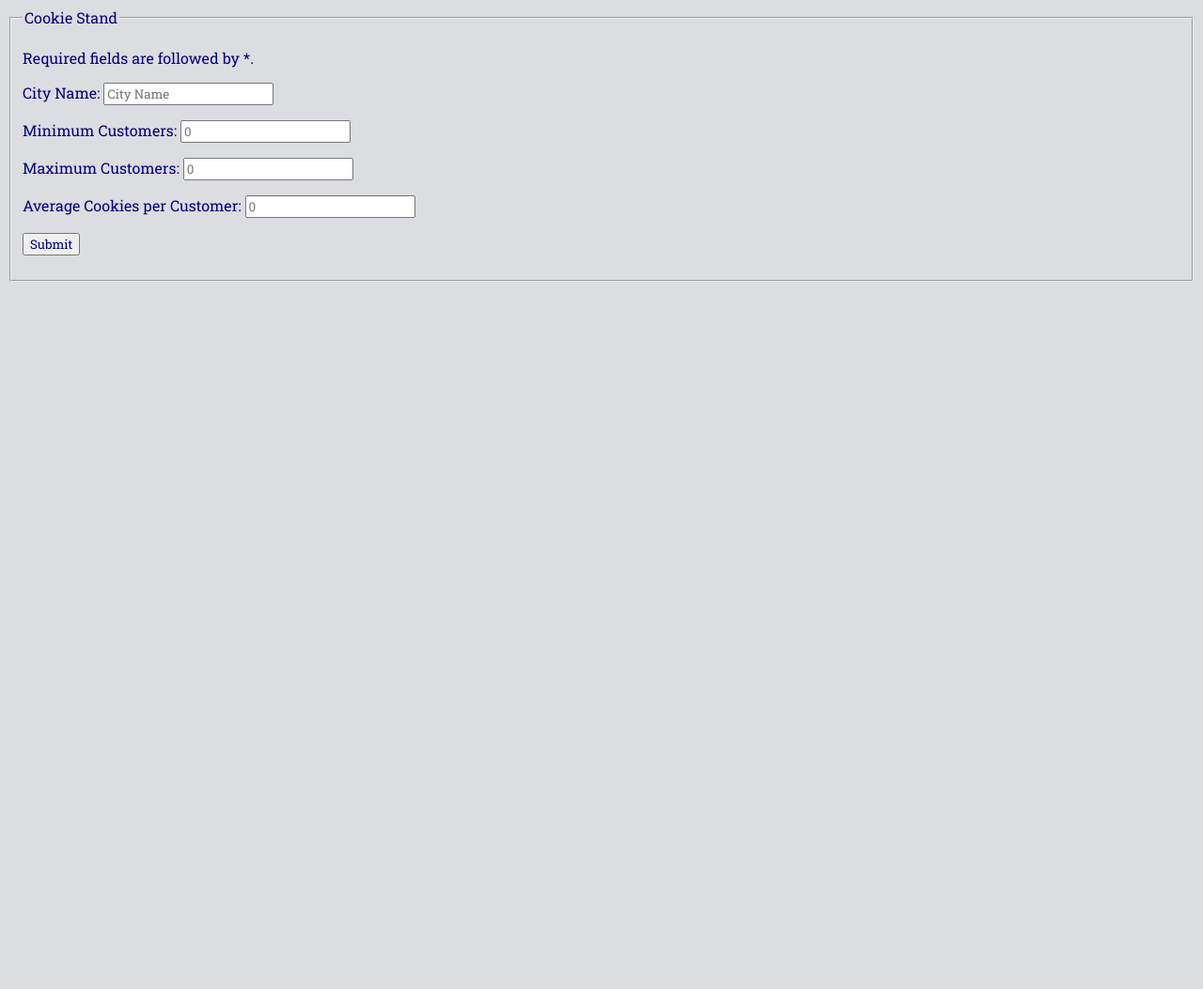
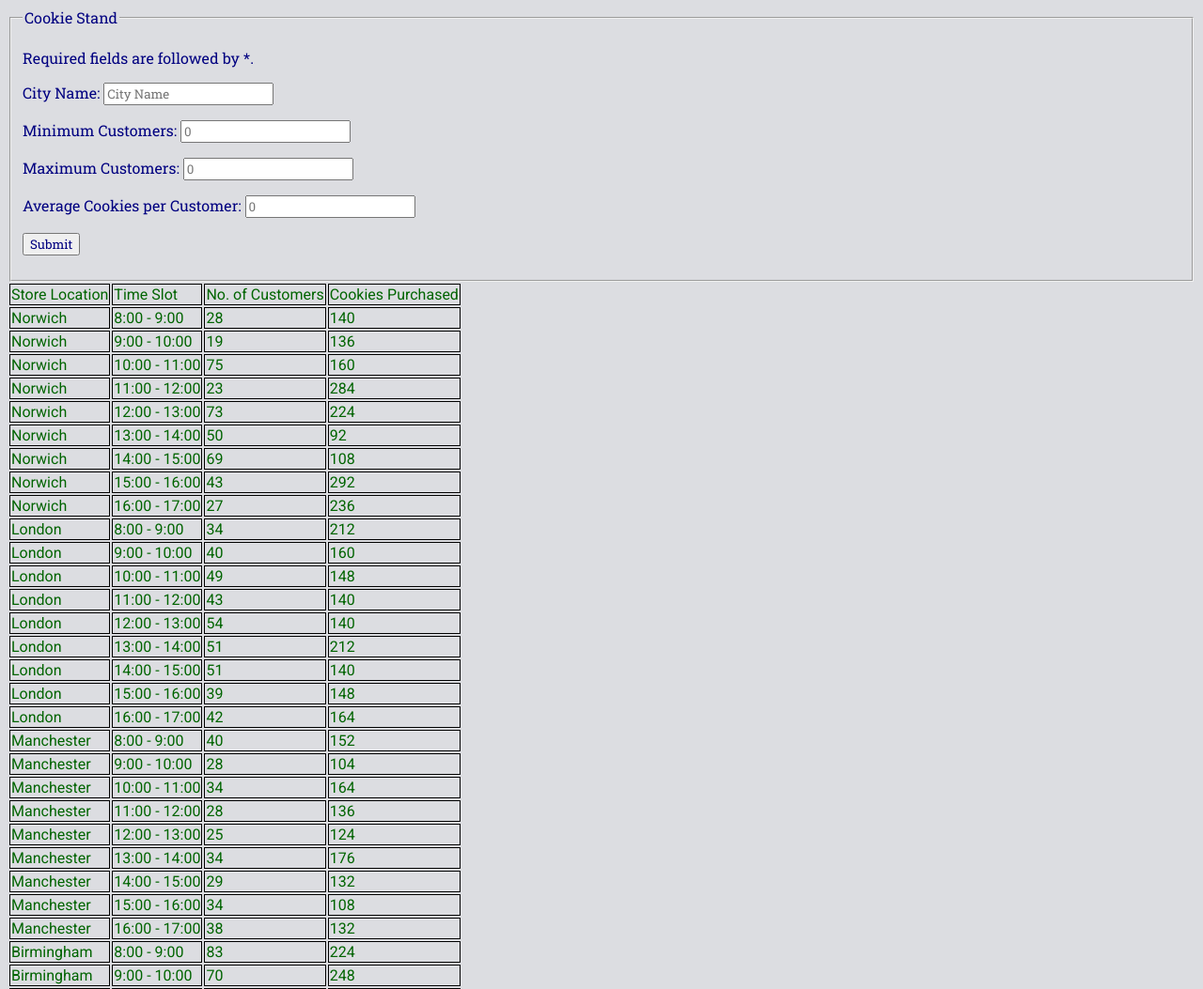
Before and after one commit to R-Saunders/cookie-stand, a plain HTML site: page sales.html in a window 1280 px wide. Shown: the top 1053 px of the page at 94% size. Before the commit the page ends 800 px from the top, so only its background shows below. Drawn offline with Linux system fonts and the light colour scheme.

Commit message:
data now shows in table

```diff
--- a/constructor.js
+++ b/constructor.js
@@ -31,10 +31,29 @@ let liverpool   = new locationsClass('Liverpool',4,12,4);
 // Put objects into array
 locations = [norwich, london, manchester, birmingham, liverpool];
 
-// Nest for loops to print required info
+// Nest for loops to print required info to the DOM in a table.
 for (let i = 0; i < locations.length; i++) {
   for (let j = 8; j <= 16; j++) {
-    console.log(locations[i].customerVisited() + ' customers visited the ' + locations[i].name + ' store and purchased a total of ' + locations[i].totalCookies() + ' cookies between ' + j + ':00 - ' + (j+1) + ':00');
+    let myTable = document.getElementById("sales_info");
+    let newRow = document.createElement('tr');
+    let newCell1 = document.createElement('td');
+    let newCell2 = document.createElement('td');
+    let newCell3 = document.createElement('td');
+    let newCell4 = document.createElement('td');
+    let addName = document.createTextNode(locations[i].name);
+    let addTime = document.createTextNode(j + ':00 - ' + (j+1) + ':00');
+    let addCustomers = document.createTextNode(locations[i].customerVisited());
+    let addCookies = document.createTextNode(locations[i].totalCookies());
+    newCell1.appendChild(addName);
+    newCell2.appendChild(addTime);
+    newCell3.appendChild(addCustomers);
+    newCell4.appendChild(addCookies);
+    myTable.appendChild(newRow);
+    newRow.appendChild(newCell1);
+    newRow.appendChild(newCell2);
+    newRow.appendChild(newCell3);
+    newRow.appendChild(newCell4);
+
   }
 }
 var form = document.getElementById("new_cookie_stand");
--- a/sales.html
+++ b/sales.html
@@ -2,6 +2,7 @@
 <html>
 	<head>
 		<title>Cookie Stands</title>
+		<meta name="viewport" content="width=device-width, initial-scale=1" />
 		<link rel="preconnect" href="https://fonts.googleapis.com" />
 		<link rel="preconnect" href="https://fonts.gstatic.com" crossorigin />
 		<link
@@ -60,7 +61,14 @@
 				</p>
 			</fieldset>
 		</form>
-
+    <table id="sales_info">
+      <thead>
+        <td>Store Location</td>
+        <td>Time Slot</td>
+        <td>No. of Customers</td>
+        <td>Cookies Purchased</td>
+      </thead>
+    </table>
 		<script type="text/javascript" src="constructor.js"></script>
 	</body>
 </html>
--- a/style.css
+++ b/style.css
@@ -9,7 +9,7 @@ h1, h2, h3, h4, h5, h6 {
   color: maroon;
 }
 
-.data {
+table, td {
   font-family: 'Roboto', sans-serif;
   color: darkgreen;
 }
@@ -17,3 +17,11 @@ h1, h2, h3, h4, h5, h6 {
 body {
   background-color: #dcdde1;
 }
+
+td {
+  border: 1px black solid;
+}
+
+.fieldset {
+
+}
```
